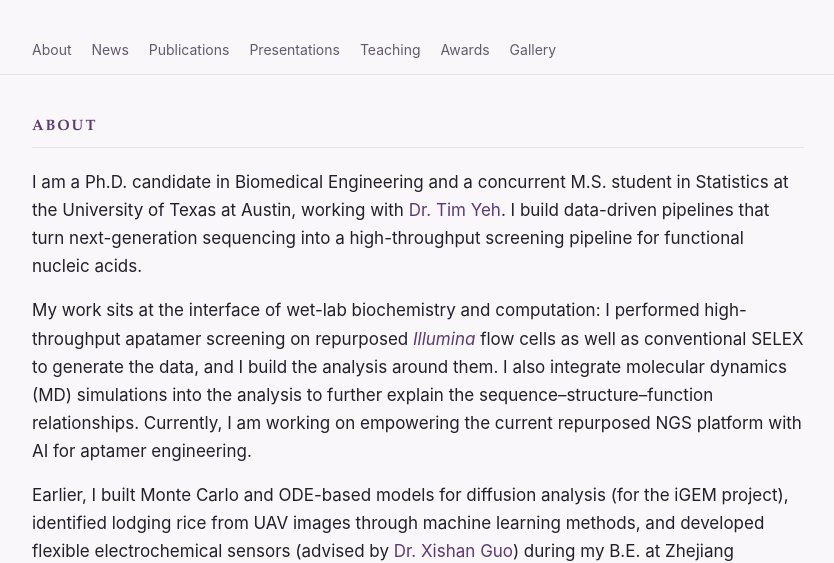
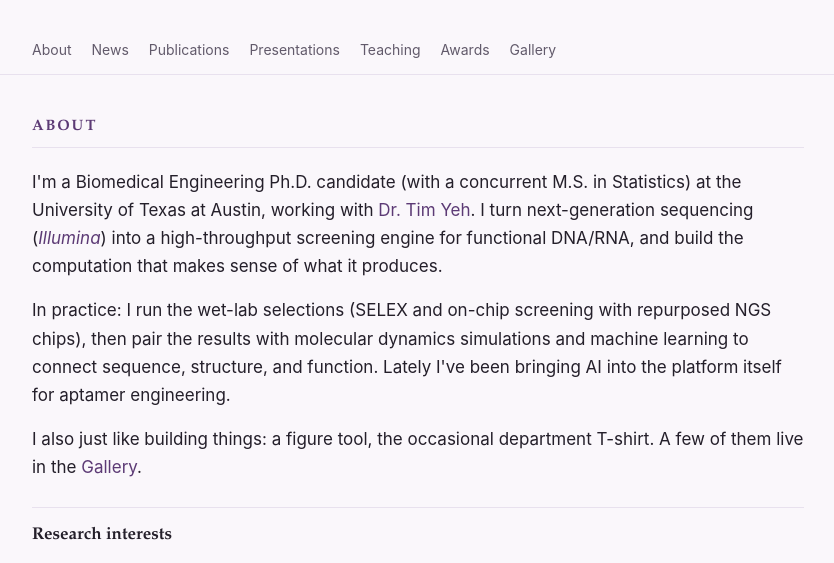
Before and after one commit to yjhe99/yjhe99.github.io, a plain HTML site: page index.html in a window 1280 px wide. Shown: the part 248-811 px from the top of the page, without its empty margins (222-1056 px from the left). Drawn offline with Linux system fonts and the light colour scheme.

Commit message:
Rewrite About: shorter, more voice; fix Illumina/NGS wording
Co-Authored-By: Claude Opus 4.8 <noreply@anthropic.com>

```diff
--- a/index.html
+++ b/index.html
@@ -44,9 +44,9 @@ const SITE = {
 
   // ---- About (each string is its own paragraph) -----------------------
   about: [
-    "I am a Ph.D. candidate in Biomedical Engineering and a concurrent M.S. student in Statistics at the University of Texas at Austin, working with [Dr. Tim Yeh](https://sites.utexas.edu/yeh/). I build data-driven pipelines that turn next-generation sequencing into a high-throughput screening pipeline for functional nucleic acids.",
-    "My work sits at the interface of wet-lab biochemistry and computation: I performed high-throughput apatamer screening on repurposed [_Illumina_](https://www.illumina.com) flow cells as well as conventional SELEX to generate the data, and I build the analysis around them. I also integrate molecular dynamics (MD) simulations into the analysis to further explain the sequence–structure–function relationships. Currently, I am working on empowering the current repurposed NGS platform with AI for aptamer engineering.",
-    "Earlier, I built Monte Carlo and ODE-based models for diffusion analysis (for the iGEM project), identified lodging rice from UAV images through machine learning methods, and developed flexible electrochemical sensors (advised by [Dr. Xishan Guo](https://person.zju.edu.cn/en/xishanguo/0.html)) during my B.E. at Zhejiang University, China."
+    "I'm a Biomedical Engineering Ph.D. candidate (with a concurrent M.S. in Statistics) at the University of Texas at Austin, working with [Dr. Tim Yeh](https://sites.utexas.edu/yeh/). I turn next-generation sequencing ([_Illumina_](https://www.illumina.com)) into a high-throughput screening engine for functional DNA/RNA, and build the computation that makes sense of what it produces.",
+    "In practice: I run the wet-lab selections (SELEX and on-chip screening with repurposed NGS chips), then pair the results with molecular dynamics simulations and machine learning to connect sequence, structure, and function. Lately I've been bringing AI into the platform itself for aptamer engineering.",
+    "I also just like building things: a figure tool, the occasional department T-shirt. A few of them live in the [Gallery](#gallery)."
   ],
 
   // ---- Research interests (shown as bullets in About). Edit these. -----
@@ -419,7 +419,8 @@ const SITE = {
     let out = "", last = 0, re = /\[(.+?)\]\((.+?)\)/g, m;
     while ((m = re.exec(s))) {
       out += inline(s.slice(last, m.index));
-      out += '<a href="' + m[2] + '" target="_blank" rel="noopener">' + inline(m[1]) + '</a>';
+      const ext = m[2].charAt(0) !== "#";   // "#..." links stay in the same tab
+      out += '<a href="' + m[2] + '"' + (ext ? ' target="_blank" rel="noopener"' : "") + '>' + inline(m[1]) + '</a>';
       last = m.index + m[0].length;
     }
     return out + inline(s.slice(last));
```
